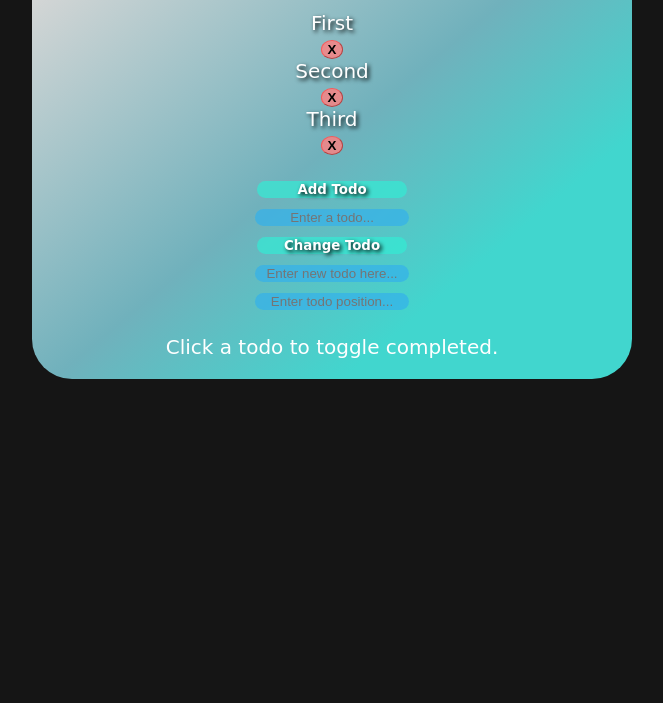
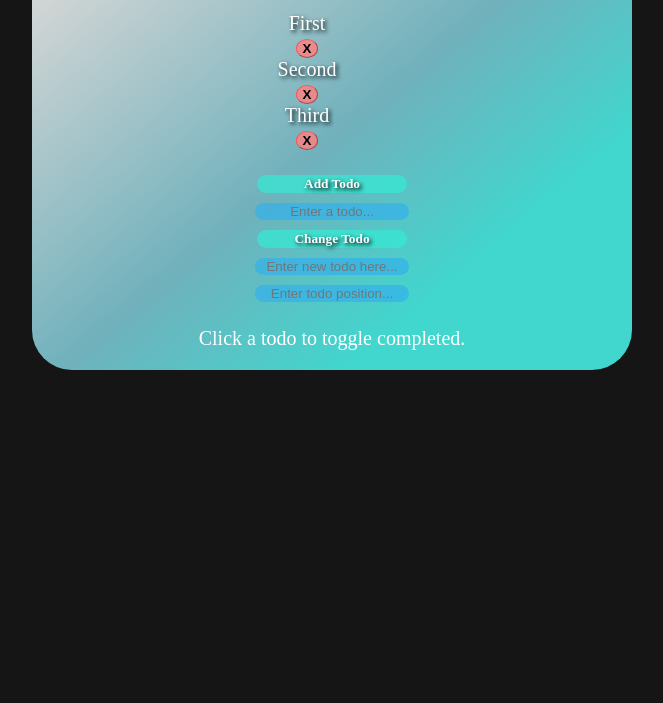
Before and after one commit to nexussim/Experiments, a plain HTML site: page TodoList-domPractice/index.html in a window 1280 px wide. Shown: the part 97-800 px from the top of the page, without its empty margins (308-971 px from the left). Drawn offline with Linux system fonts and the light colour scheme.

Commit message:
New styling.

```diff
--- a/TodoList-domPractice/styles.css
+++ b/TodoList-domPractice/styles.css
@@ -12,7 +12,7 @@ body {
     background: #151515;
     font-size: 20px;
     color: white;
-    font-family: Apple Chancery, cursive;
+    font-family: Apple Chancery;
 }
 
 ul {
@@ -31,6 +31,7 @@ li {
     -moz-user-select: none;
     -ms-user-select: none;
     list-style-type: none;
+    max-width: 550px;
     text-align: center;
     text-shadow: 2px 2px 4px #000000;
 }
@@ -46,7 +47,7 @@ li {
     min-width: 100px;
     color: white;
     text-shadow: 2px 2px 4px #000000;
-    font-family: Apple Chancery, cursive;
+    font-family: Apple Chancery;
 }
 
 .buttons:hover {
```
